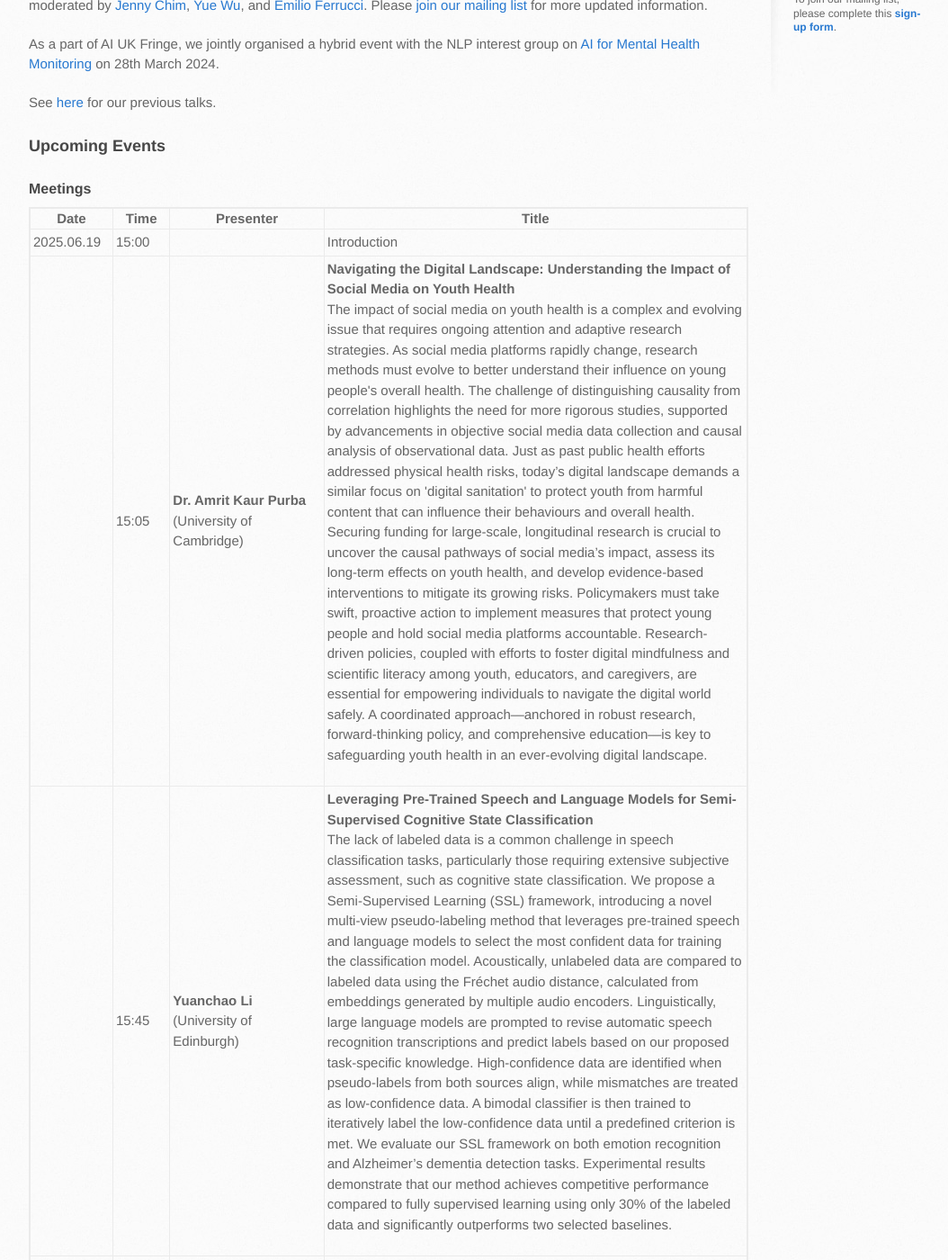
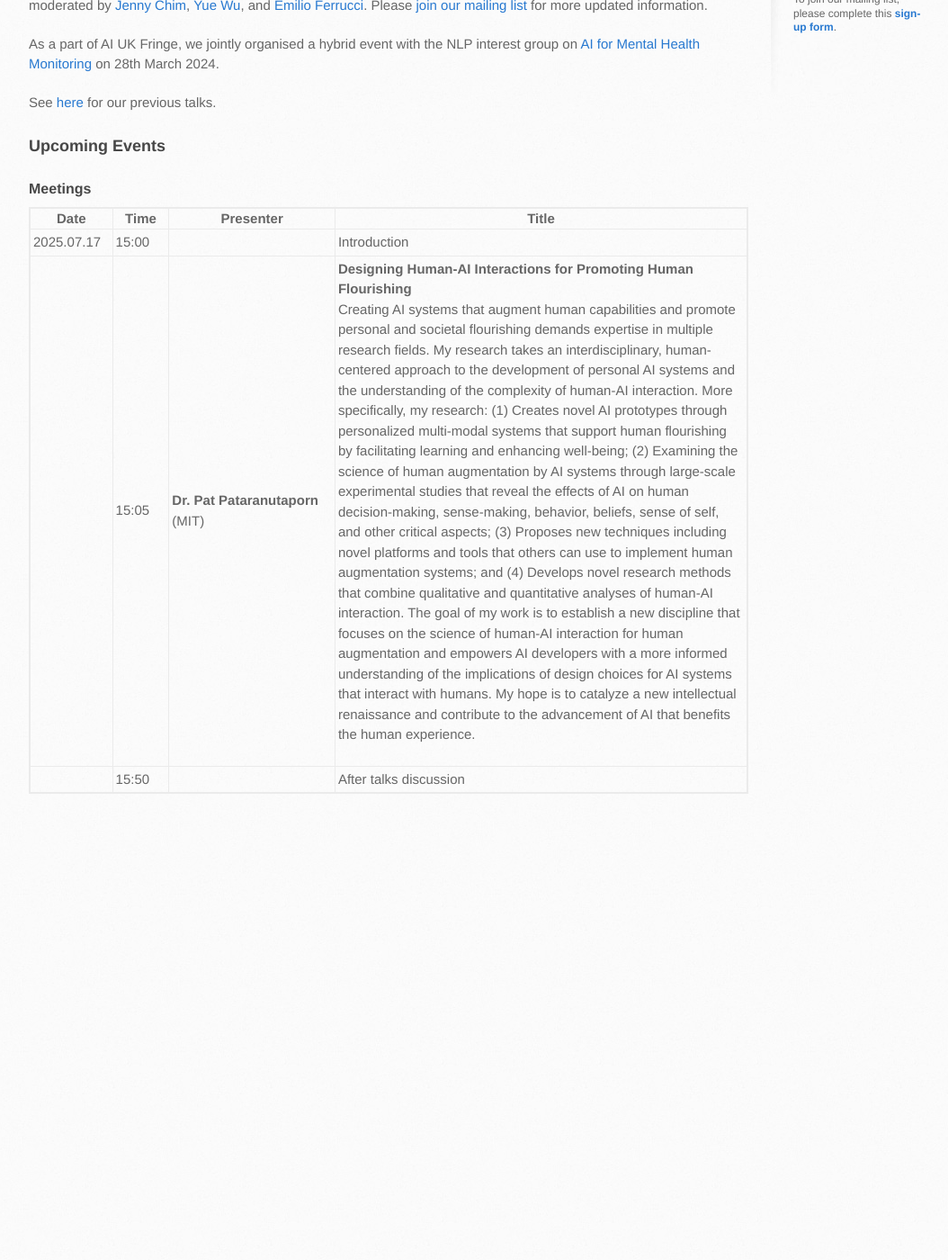
Before and after one commit to turing-ds4mh/turing-ds4mh.github.io, a Jekyll site: the page built from index.md, in a window 1280 px wide and 1400 px high, scrolled down 519 px. Shown: the whole window at 90% size, without its empty margins (108-1162 px from the left). Built offline with Jekyll 4.4.1, drawn with Linux system fonts in a browser that asks for light colours; after the commit the page ends 1424 px from its top, so only the background shows below that.

Commit message:
Update July 2025

```diff
--- a/_data/talks_2025.yml
+++ b/_data/talks_2025.yml
@@ -1,8 +1,18 @@
 meetings:
+  - date: "2025.07.17"
+    start: "15:00"
+    end: "15:50"
+    is_upcoming: true
+    details:
+      - time: "15:05"
+        title: "Designing Human-AI Interactions for Promoting Human Flourishing"
+        speaker: "Dr. Pat Pataranutaporn"
+        affiliation: "MIT"
+        abstract: "Creating AI systems that augment human capabilities and promote personal and societal flourishing demands expertise in multiple research fields. My research takes an interdisciplinary, human-centered approach to the development of personal AI systems and the understanding of the complexity of human-AI interaction. More specifically, my research: (1) Creates novel AI prototypes through personalized multi-modal systems that support human flourishing by facilitating learning and enhancing well-being; (2) Examining the science of human augmentation by AI systems through large-scale experimental studies that reveal the effects of AI on human decision-making, sense-making, behavior, beliefs, sense of self, and other critical aspects; (3) Proposes new techniques including novel platforms and tools that others can use to implement human augmentation systems; and (4) Develops novel research methods that combine qualitative and quantitative analyses of human-AI interaction. The goal of my work is to establish a new discipline that focuses on the science of human-AI interaction for human augmentation and empowers AI developers with a more informed understanding of the implications of design choices for AI systems that interact with humans. My hope is to catalyze a new intellectual renaissance and contribute to the advancement of AI that benefits the human experience."
   - date: "2025.06.19"
     start: "15:00"
     end: "16:20"
-    is_upcoming: true
+    is_upcoming: false
     details:
       - time: "15:05"
         title: "Navigating the Digital Landscape: Understanding the Impact of Social Media on Youth Health"
```
